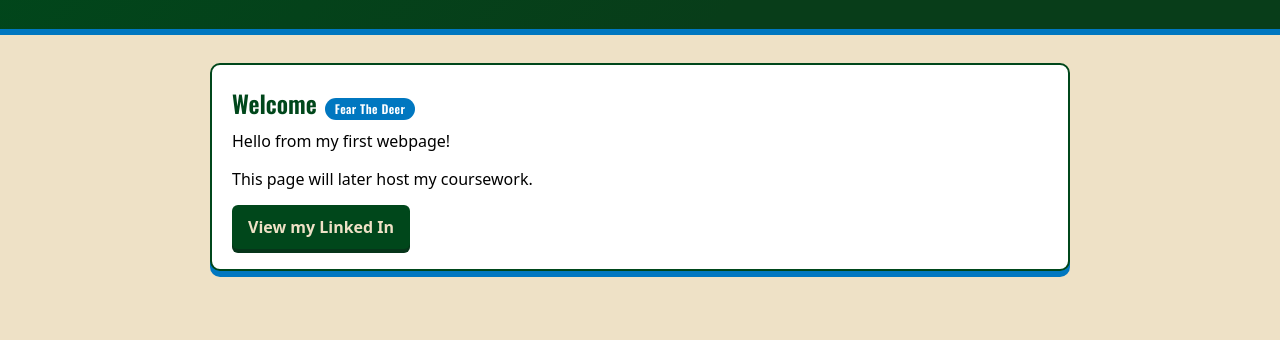
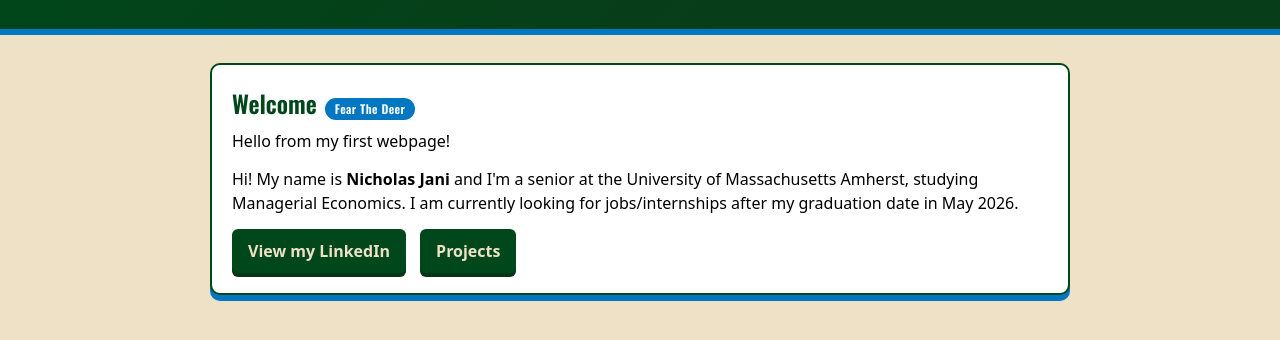
Before and after one commit to njani31/490AI_Nick_Jani, a plain HTML site: page index.html in a window 1280 px wide. Shown: the part 112-452 px from the top of the page. Drawn offline with nearby package versions, Linux system fonts and the light colour scheme.

Commit message:
Revise main section with personal details and links
Updated the main content with a personal introduction and added buttons for LinkedIn and Projects.

```diff
--- a/index.html
+++ b/index.html
@@ -123,15 +123,24 @@
             </div>
         </div>
     </header>
+    <main>
+    <div class="card">
+        <h2>Welcome<span class="pill">Fear The Deer</span></h2>
+        <p>Hello from my first webpage!</p>
 
-    <main>
-        <div class="card">
-            <h2>Welcome<span class="pill">Fear The Deer</span></h2>
-            <p>Hello from my first webpage! </p>
-            <p>This page will later host my coursework.</p>
-            <a class="cta" href="https://www.linkedin.com/in/nicholas-jani/">View my Linked In</a>
-        </div>
-    </main>
+
+        <!-- Updated Description -->
+        <p>
+            Hi! My name is <strong>Nicholas Jani</strong> and I'm a senior at the University of Massachusetts Amherst,
+            studying Managerial Economics. I am currently looking for jobs/internships after my graduation date in
+            May 2026.
+        </p>
+
+        <!-- Buttons -->
+        <a class="cta" href="https://www.linkedin.com/in/nicholas-jani/">View my LinkedIn</a>
+        <a class="cta" href="projects.html" style="margin-left: 10px;">Projects</a>
+    </div>
+</main>
 
 
 
```
